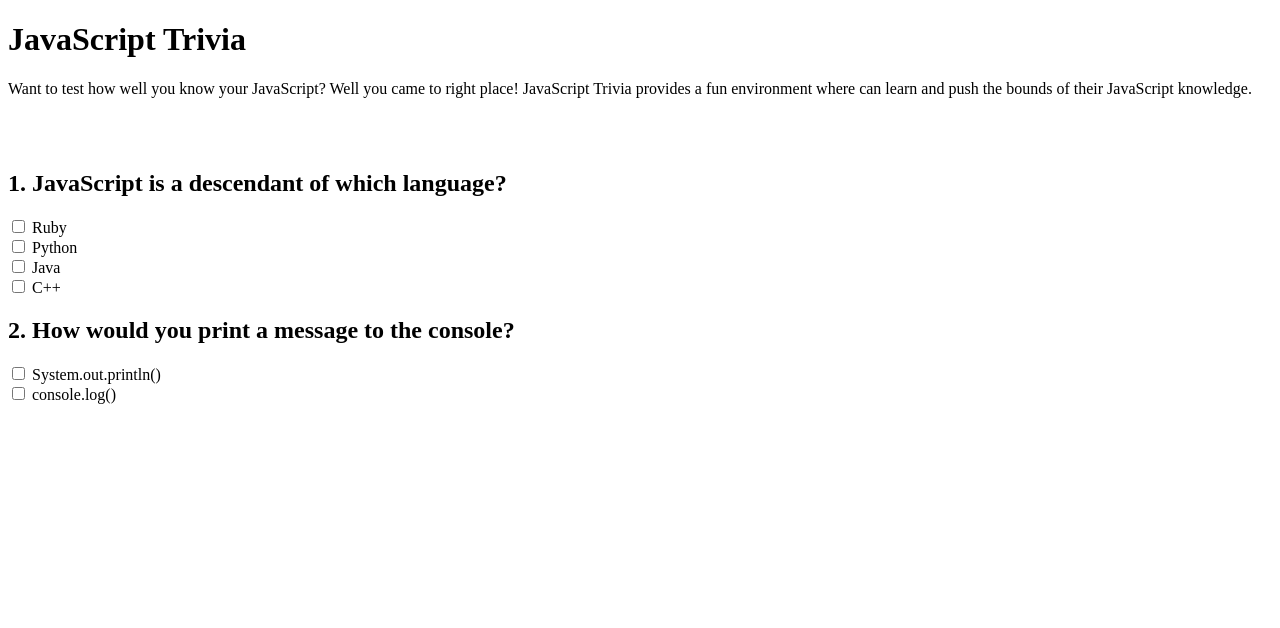
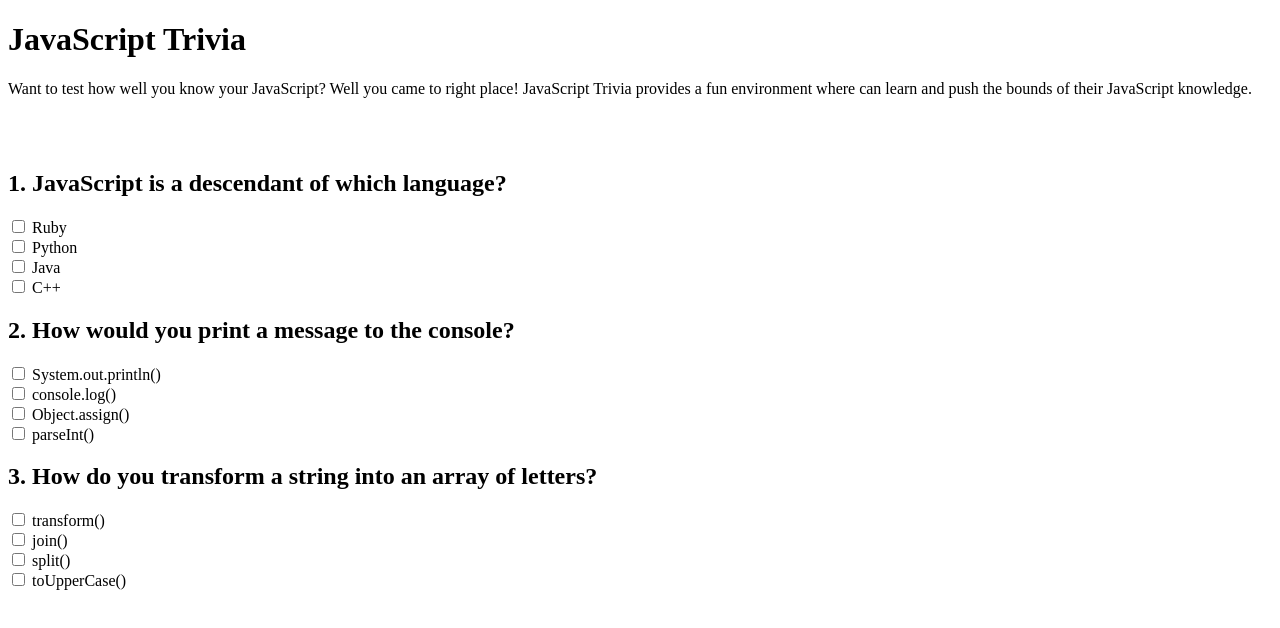
Before and after one commit to AlexWaller1/pizzaKnights_2, a plain HTML site: page index.html in a window 1280 px wide. Drawn offline with Linux system fonts and the light colour scheme.

Commit message:
javaScriptTrivia

```diff
--- a/index.html
+++ b/index.html
@@ -76,6 +76,57 @@
       />
       <label for="choice-b-2">console.log()</label>
       <br />
+      <input
+        type="checkbox"
+        id="choice-c-2"
+        name="choice-c-2"
+        value="choice-c-2"
+      />
+      <label for="choice-c-2">Object.assign()</label>
+      <br />
+      <input
+        type="checkbox"
+        id="choice-d-2"
+        name="choice-d-2"
+        value="choice-d-2"
+      />
+      <label for="choice-d-2">parseInt()</label>
+    </div>
+    <div id="question-3">
+      <h2 id="question-3-header">
+        3. How do you transform a string into an array of letters?
+      </h2>
+      <input
+        type="checkbox"
+        id="choice-a-3"
+        name="choice-a-3"
+        value="choice-a-3"
+      />
+      <label for="choice-a-3">transform()</label>
+      <br />
+      <input
+        type="checkbox"
+        id="choice-b-3"
+        name="choice-b-3"
+        value="choice-b-3"
+      />
+      <label for="choice-b-3">join()</label>
+      <br />
+      <input
+        type="checkbox"
+        id="choice-c-3"
+        name="choice-c-3"
+        value="choice-c-3"
+      />
+      <label for="choice-c-3">split()</label>
+      <br />
+      <input
+        type="checkbox"
+        id="choice-d-3"
+        name="choice-d-3"
+        value="choice-d-3"
+      />
+      <label for="choice-d-3">toUpperCase()</label>
     </div>
 
     <script src="practice.js"></script>
```
